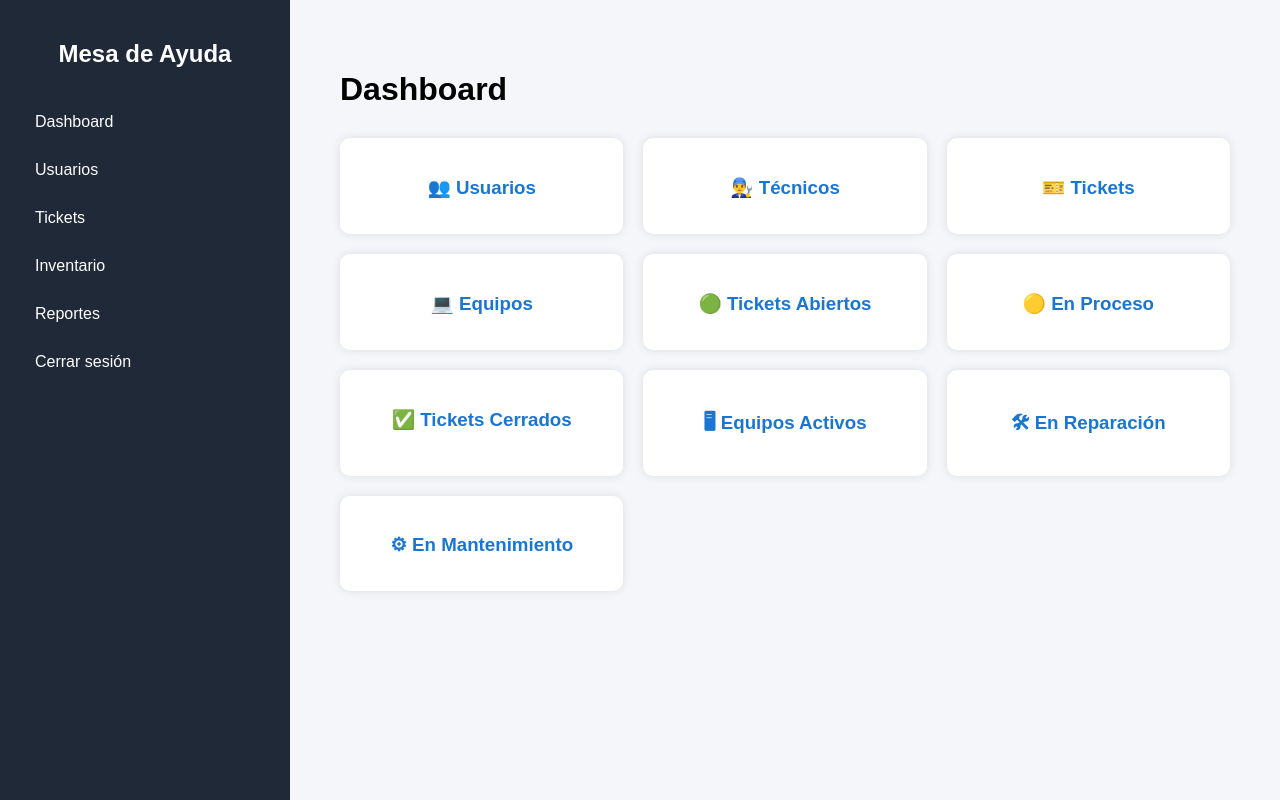
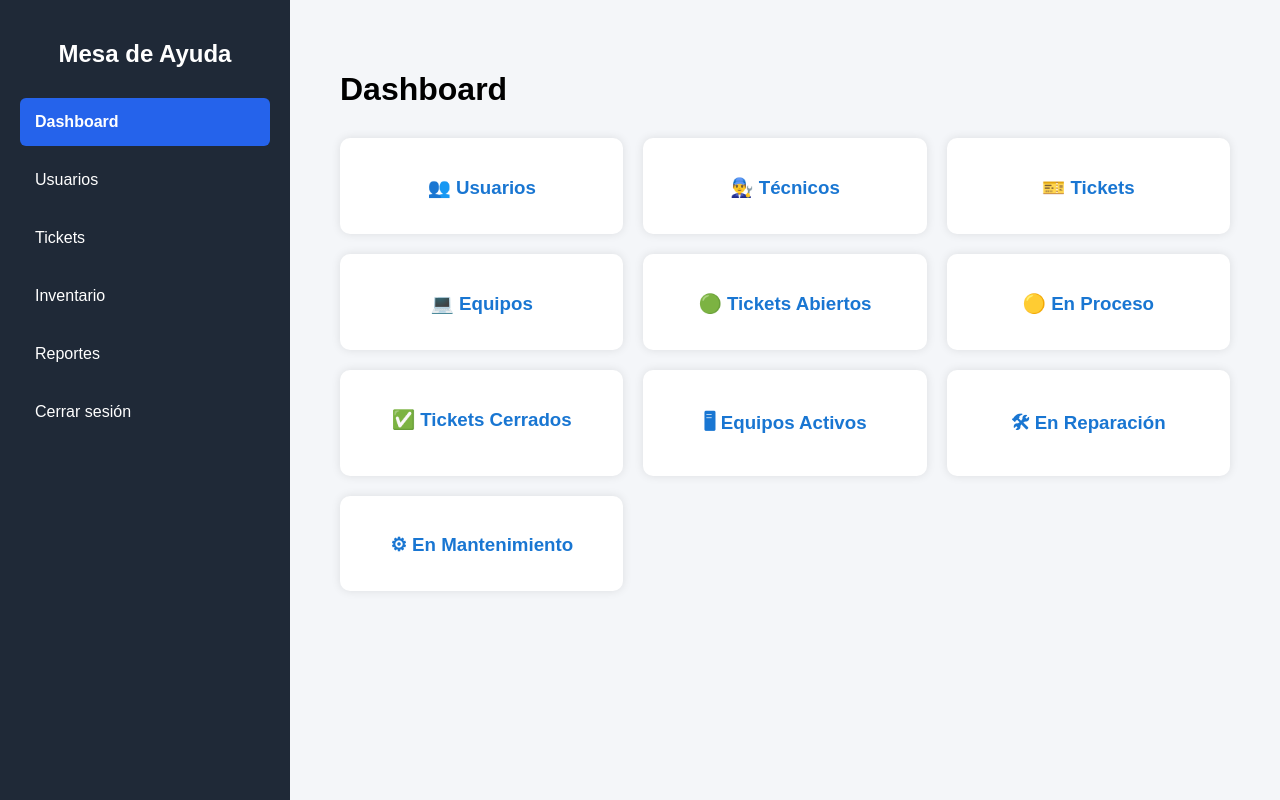
Before and after one commit to Cain7564/mesa-ayuda, a Vue app in the folder frontend/: page /dashboard in a window 1280 px wide. Built offline with nearby package versions, Linux system fonts and the light colour scheme; no server answers.

Commit message:
mainlayout

```diff
--- a/frontend/src/layouts/MainLayout.vue
+++ b/frontend/src/layouts/MainLayout.vue
@@ -1,5 +1,4 @@
 <template>
-
   <div class="layout">
 
     <aside class="sidebar">
@@ -8,17 +7,41 @@
 
       <ul>
 
-        <li>Dashboard</li>
+        <li>
+          <RouterLink to="/dashboard">
+            Dashboard
+          </RouterLink>
+        </li>
 
-        <li>Usuarios</li>
+        <li>
+          <RouterLink to="/users">
+            Usuarios
+          </RouterLink>
+        </li>
 
-        <li>Tickets</li>
+        <li>
+          <RouterLink to="/tickets">
+            Tickets
+          </RouterLink>
+        </li>
 
-        <li>Inventario</li>
+        <li>
+          <RouterLink to="/inventory">
+            Inventario
+          </RouterLink>
+        </li>
 
-        <li>Reportes</li>
+        <li>
+          <RouterLink to="/reports">
+            Reportes
+          </RouterLink>
+        </li>
 
-        <li>Cerrar sesión</li>
+        <li>
+          <RouterLink to="/login">
+            Cerrar sesión
+          </RouterLink>
+        </li>
 
       </ul>
 
@@ -31,74 +54,95 @@
     </main>
 
   </div>
-
 </template>
 
 <script setup>
 
-import { RouterView } from 'vue-router'
+import { RouterView, RouterLink } from 'vue-router'
 
 </script>
 
 <style scoped>
 
-.layout{
+.layout {
 
-    display:flex;
+    display: flex;
 
-    height:100vh;
+    height: 100vh;
 
 }
 
-.sidebar{
+.sidebar {
 
-    width:250px;
+    width: 250px;
 
-    background:#1f2937;
+    background: #1f2937;
 
-    color:white;
+    color: white;
 
-    padding:20px;
+    padding: 20px;
 
 }
 
-.sidebar h2{
+.sidebar h2 {
 
-    text-align:center;
+    text-align: center;
 
-    margin-bottom:30px;
+    margin-bottom: 30px;
 
 }
 
-.sidebar ul{
+.sidebar ul {
 
-    list-style:none;
+    list-style: none;
 
-    padding:0;
+    padding: 0;
 
 }
 
-.sidebar li{
+.sidebar li {
 
-    padding:15px;
-
-    cursor:pointer;
+    margin-bottom: 10px;
 
 }
 
-.sidebar li:hover{
+.sidebar a {
 
-    background:#374151;
+    display: block;
+
+    color: white;
+
+    text-decoration: none;
+
+    padding: 15px;
+
+    border-radius: 6px;
+
+    transition: background 0.3s;
 
 }
 
-.content{
+.sidebar a:hover {
 
-    flex:1;
+    background: #374151;
 
-    padding:30px;
+}
 
-    background:#f4f6f9;
+.router-link-active {
+
+    background: #2563eb;
+
+    font-weight: bold;
+
+}
+
+.content {
+
+    flex: 1;
+
+    padding: 30px;
+
+    background: #f4f6f9;
 
 }
 
```
